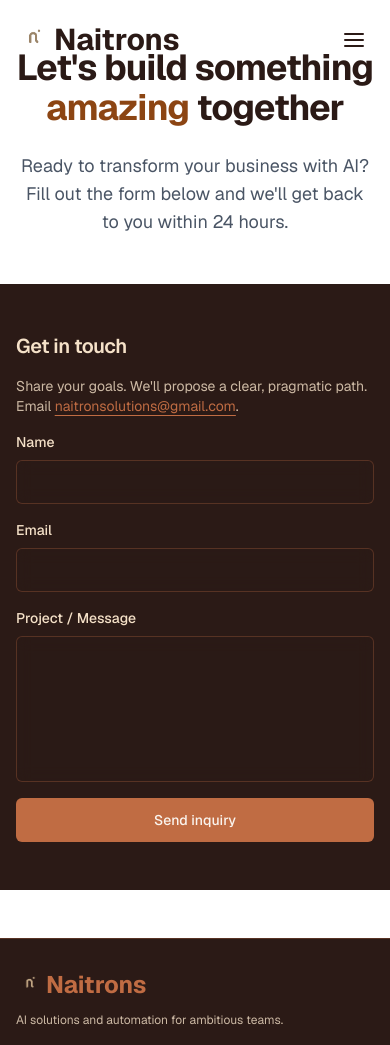
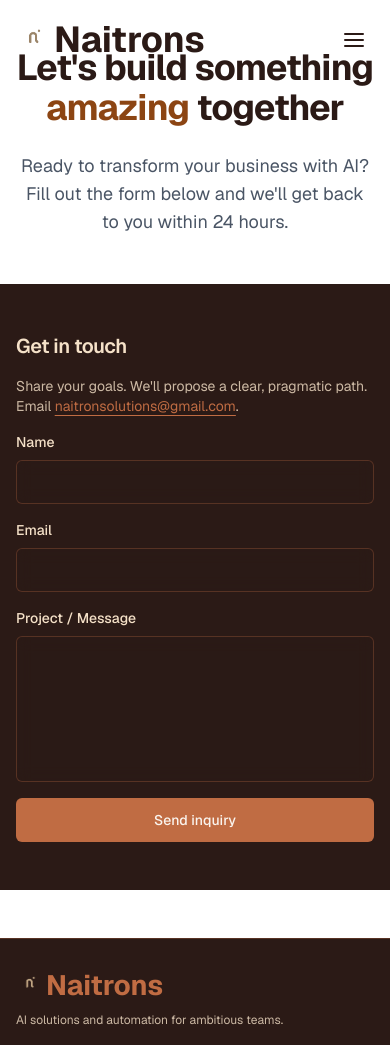
Before and after one commit to shadow-monarch007/naitrons-website, a Next.js app: page /contact in a window 390 px wide. Shown: the top 1045 px of the page. Built offline with nearby package versions, Linux system fonts and the light colour scheme; no server answers.

Commit message:
FINAL FIX: Use exact pixel values for logo-text matching, increase hero top padding on mobile

```diff
--- a/src/components/Footer.tsx
+++ b/src/components/Footer.tsx
@@ -10,9 +10,9 @@
               <img
                 src="/logo-icon.png"
                 alt="Naitrons"
-                className="h-7 w-7 sm:h-8 sm:w-8 object-contain flex-shrink-0 brightness-125"
+                className="h-[28px] w-[28px] sm:h-[32px] sm:w-[32px] object-contain flex-shrink-0 brightness-125"
               />
-              <span className="text-2xl sm:text-3xl font-bold text-[#C06C43] leading-none">Naitrons</span>
+              <span className="text-[28px] sm:text-[32px] font-bold text-[#C06C43] leading-none">Naitrons</span>
             </div>
             <p className="text-[#F5E1C8]/80 text-xs sm:text-sm leading-relaxed">
               AI solutions and automation for ambitious teams.
--- a/src/components/Header.tsx
+++ b/src/components/Header.tsx
@@ -15,9 +15,9 @@
           <img
             src="/logo-icon.png"
             alt="Naitrons"
-            className="h-9 w-9 sm:h-10 sm:w-10 object-contain flex-shrink-0"
+            className="h-[36px] w-[36px] sm:h-[40px] sm:w-[40px] object-contain flex-shrink-0"
           />
-          <span className="text-3xl sm:text-4xl font-bold text-[#2B1A16] leading-none">Naitrons</span>
+          <span className="text-[36px] sm:text-[40px] font-bold text-[#2B1A16] leading-none">Naitrons</span>
         </Link>
 
         {/* Desktop Navigation */}
--- a/src/components/Hero.tsx
+++ b/src/components/Hero.tsx
@@ -3,7 +3,7 @@
 
 export function Hero() {
   return (
-    <section className="section pt-24 sm:pt-28 md:pt-32 pb-12 sm:pb-16 md:pb-20 relative overflow-hidden bg-gradient-to-br from-[#FAF4EE] via-[#FAF4EE] to-[#F5E1C8]/30" id="hero" aria-label="Hero">
+    <section className="section pt-32 sm:pt-36 md:pt-40 lg:pt-44 pb-12 sm:pb-16 md:pb-20 relative overflow-hidden bg-gradient-to-br from-[#FAF4EE] via-[#FAF4EE] to-[#F5E1C8]/30" id="hero" aria-label="Hero">
       <Header />
       {/* Decorative background & border — purely visual */}
       <div className="hero-decor pointer-events-none" aria-hidden="true">
```
